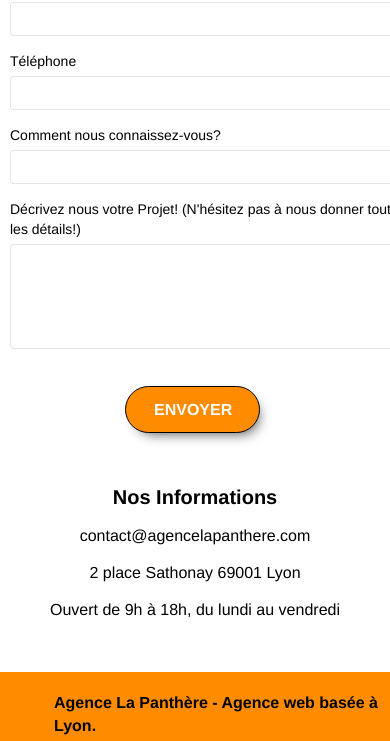
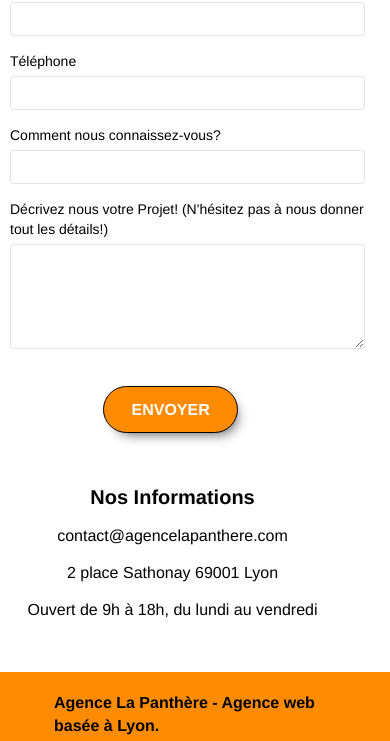
Before and after one commit to Markohh9/Markohh9-Projetn-4-SEO, a plain HTML site: page page2.html in a window 390 px wide. Shown: the part 408-1149 px from the top of the page. Drawn offline with Linux system fonts and the light colour scheme.

Commit message:
resizing bloc of forms for responsive mobile

```diff
--- a/css/style.css
+++ b/css/style.css
@@ -1188,6 +1188,8 @@ margin-left: 44px;
     font-size: 20px;
 }
 
+
+
 @media (max-width: 400px) {
     .bloc {
         padding-left: 0;
@@ -1211,7 +1213,15 @@ margin-left: 44px;
 @media (max-width: 768px) {
     .form-group {
         margin-left: 20px;
-        width: 400px;
+        width: 355px;
+    }
+
+    #form_1 {
+        width: 375px;
+    }
+
+    .rawstyle, .row {
+        width: 375px;
     }
 }
 
--- a/page2.html
+++ b/page2.html
@@ -72,7 +72,7 @@
 	<div class="bloc bgc-white l-bloc formulaire-contact" id="bloc-7">
 		<div class="container bloc-lg">
 			<div class="row">
-				<div>
+				<div class="rawstyle">
 					<form id="form_1" novalidate data-success-msg="Your message has been sent."
 						data-fail-msg="Sorry it seems that our mail server is not responding, Sorry for the inconvenience!">
 						<div class="form-group">
```
